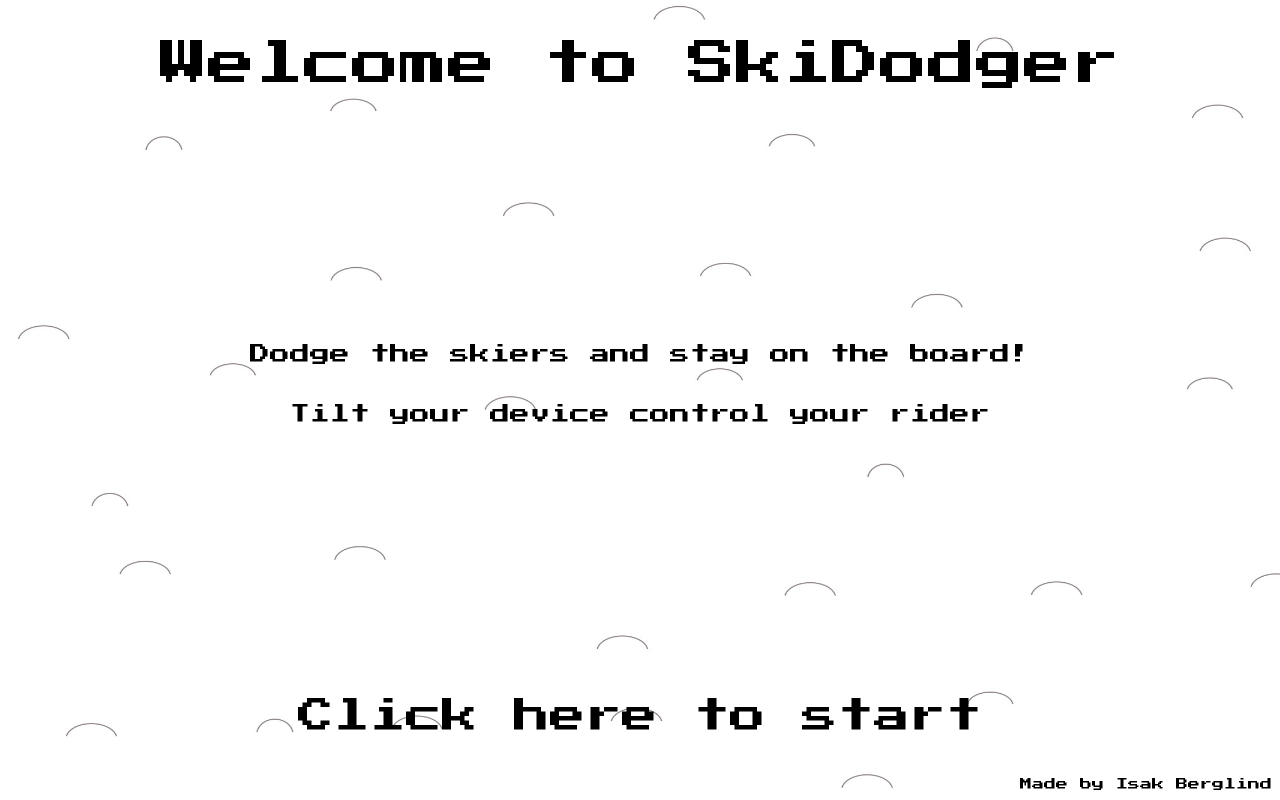
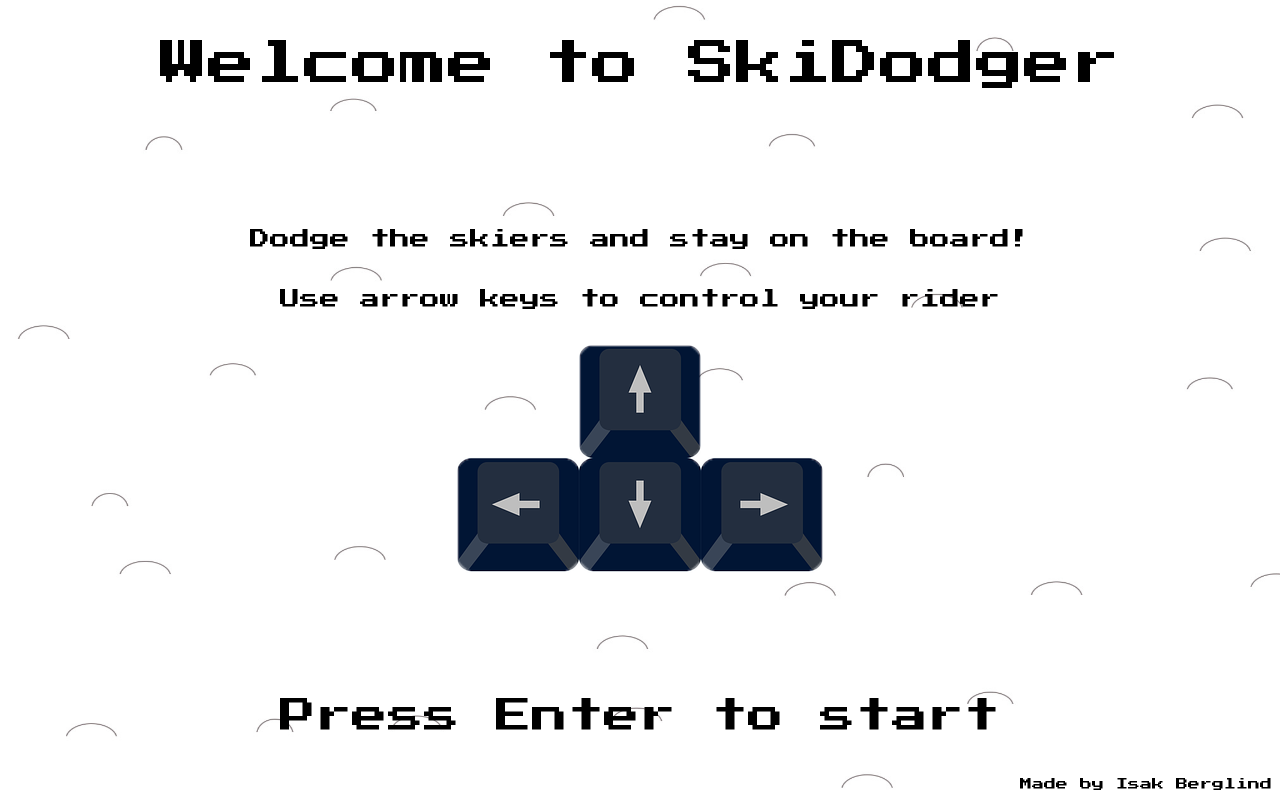
Before and after one commit to iaK/SkiDodger, a Vue app: page / in a window 1280 px wide. Built offline with nearby package versions, Linux system fonts and the light colour scheme.

Commit message:
enables tilt mode only when event is captured

```diff
--- a/src/components/GameWrapper.vue
+++ b/src/components/GameWrapper.vue
@@ -9,7 +9,7 @@
                     <div class="flex items-center flex-col text-center">
                         <p class="text-black text:md sm:text-xl mb-8">Dodge the skiers and stay on the board!</p>
                         <div v-if="tilt">
-                            <p class="text-black text:md sm:text-xl mb-8">Tilt your device control your rider</p>
+                            <p class="text-black text:md sm:text-xl mb-8">Tilt your device to control your rider</p>
                         </div>
                         <div v-else class="text-center">
                             <p class="text-black text:md sm:text-xl mb-8">Use arrow keys to control your rider</p>
--- a/src/components/KeyboardEvents.js
+++ b/src/components/KeyboardEvents.js
@@ -26,7 +26,6 @@ export default {
     methods: {
         createEventListeners() {
             if (window.DeviceOrientationEvent) {
-                this.tilt = true;
                 window.addEventListener('deviceorientation', this.deviceOrientationHandler, false);
             }
             window.addEventListener('keyup', this.upEvents);
@@ -35,6 +34,7 @@ export default {
 
         deviceOrientationHandler(event) {
             if (this.firstOriantationEvent) {
+                this.tilt = true;
                 this.baseGamma = event.gamma;
                 this.baseBeta = event.beta;
                 this.baseAlpha = event.alpha;
```
